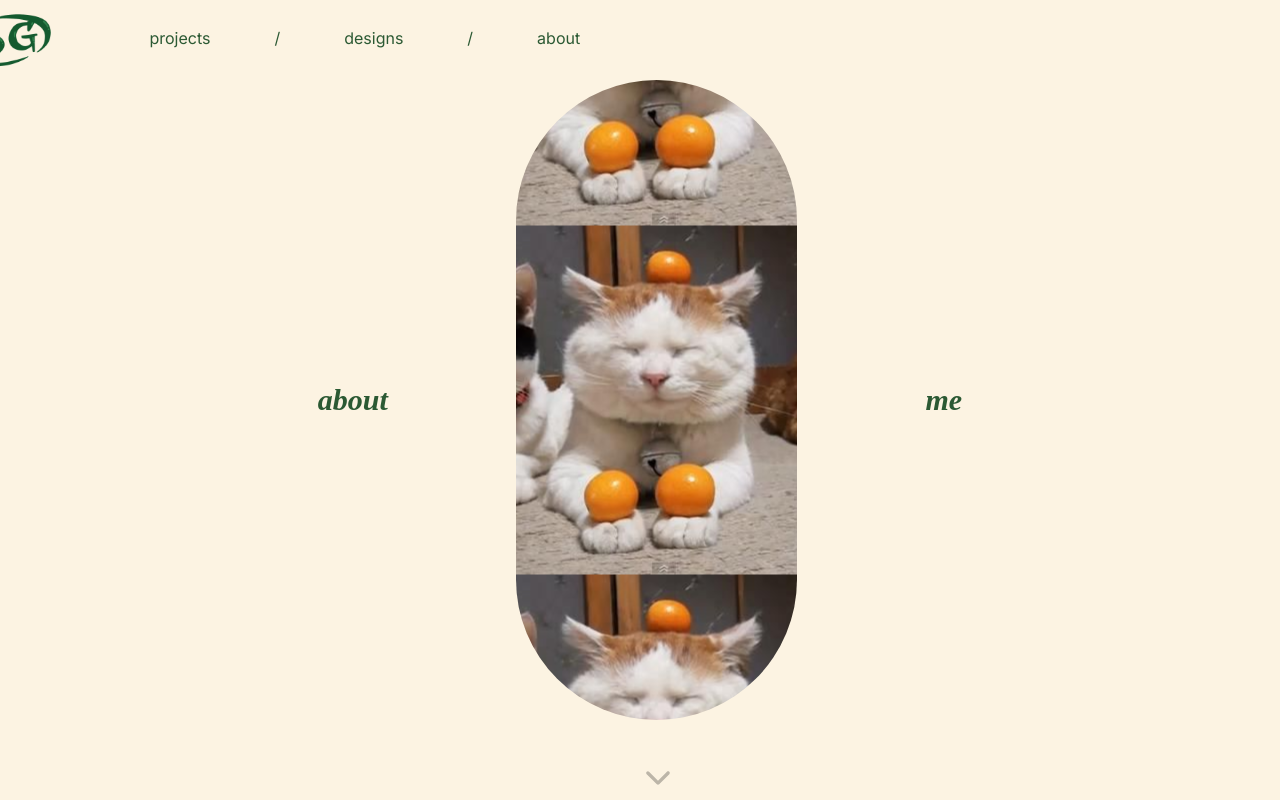
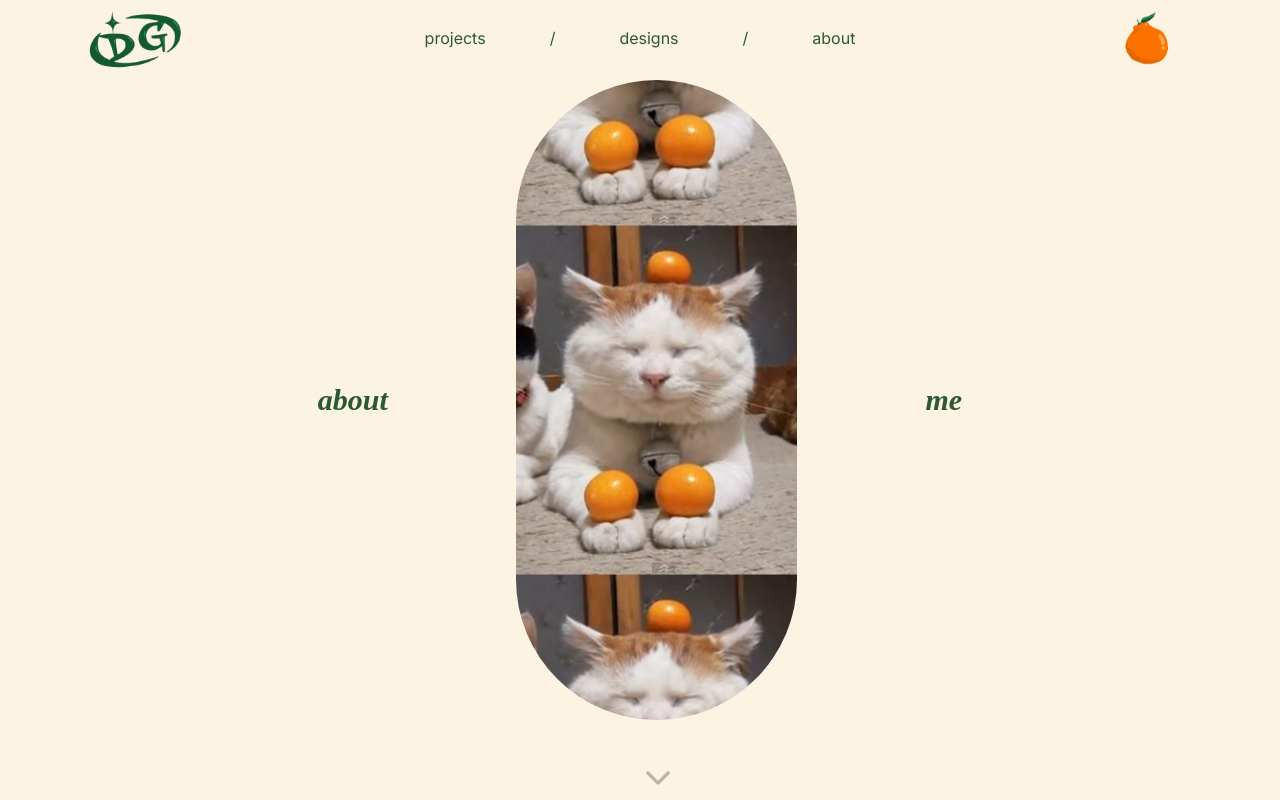
Before and after one commit to snootfef/Personal-Site, a Next.js app: page /about in a window 1280 px wide. Shown: the top 800 px of the page. Built offline with nearby package versions, Linux system fonts and the light colour scheme.

Commit message:
More nav bar changes

```diff
--- a/src/app/nav.tsx
+++ b/src/app/nav.tsx
@@ -20,15 +20,15 @@ export default function Nav() {
          className='z-50 flex flex-col justify-center items-center w-screen h-[4.8rem] fixed bg-rice text-moss'
       >
          <div
-            className={"relative flex flex-row justify-center items-center my-5 duration-700 ease-in-out " + (scroll || pathname === '/projects' || pathname === '/designs' || pathname === '/about' ? 'pl-0 pr-[43vw]' : 'px-[33vw]')}
+            className={"relative flex flex-row justify-center items-center my-5 duration-700 ease-in-out "}
          >
             <Link
                href='/'
-               className="absolute w-24 -left-32"
+               className="absolute w-24 right-[57.5vw]"
             >
                <Image
                   src="/assets/logoSmall.png"
-                  className={"h-full w-full ease-in-out duration-200 " + (scroll || pathname === '/projects' || pathname === '/designs' || pathname === '/about' ? 'opacity-100' : 'opacity-0')}
+                  className={"h-full w-full ease-in-out duration-200 hover:scale-105 " + (scroll || pathname === '/projects' || pathname === '/designs' || pathname === '/about' ? 'opacity-100' : 'opacity-0')}
                   alt=""
                   width="1080"
                   height="1080"
@@ -36,24 +36,29 @@ export default function Nav() {
             </Link>
             <Link
                href='/projects'
-               className="mx-16 hover:mx-20 hover:scale-110 ease-in-out duration-400 transition-all"
+               className="mx-16 hover:scale-110 ease-in-out duration-400 transition-all"
             >
                projects
             </Link>
             <p>/</p>
             <Link
                href='/designs'
-               className="mx-16 hover:mx-20 hover:scale-110 ease-in-out duration-400 transition-all"
+               className="mx-16 hover:scale-110 ease-in-out duration-400 transition-all"
             >
                designs
             </Link>
             <p>/</p>
             <Link
                href='/about'
-               className="mx-16 hover:mx-20 hover:scale-110 ease-in-out duration-400 transition-all"
+               className="mx-16 hover:scale-110 ease-in-out duration-400 transition-all"
             >
                about
             </Link>
+            <img
+               src="/assets/orange.png"
+               className={"w-[3.3rem] h-auto ease-in-out duration-200 absolute left-[59.5vw] " + (scroll || pathname === '/projects' || pathname === '/designs' || pathname === '/about' ? 'opacity-100' : 'opacity-0')}
+               alt=""
+            />
          </div>
       </nav>
    )
```
